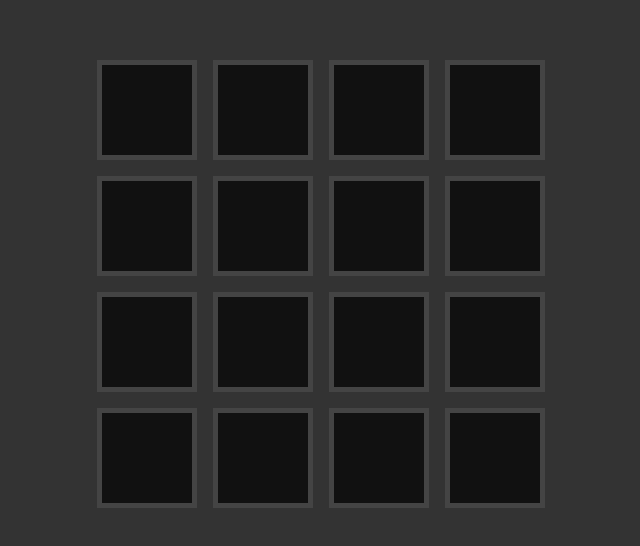
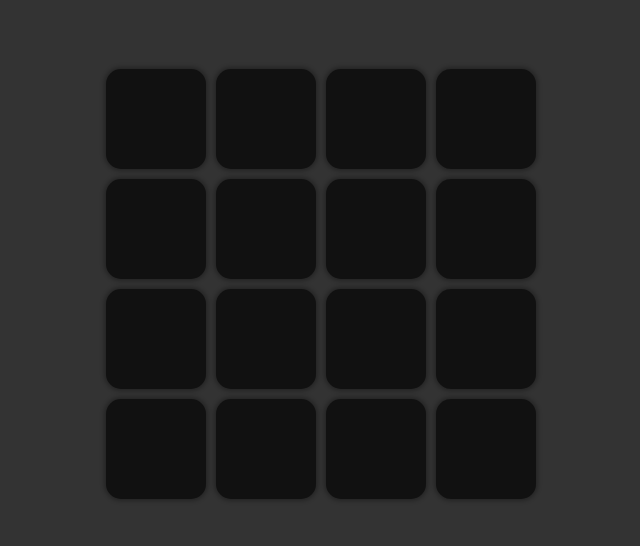
Before and after one commit to fels-san/memory-game, a plain HTML site: page index.html in a window 1280 px wide. Shown: the part 116-662 px from the top of the page, without its empty margins (319-959 px from the left). Drawn offline with Linux system fonts and the light colour scheme.

Commit message:
style: update styles

```diff
--- a/styles.css
+++ b/styles.css
@@ -18,7 +18,7 @@ body {
 .tiles {
   display: grid;
   grid-template-columns: repeat(4, 1fr);
-  gap: 16px;
+  gap: 10px;
   width: max-content;
   margin: 48px auto;
 }
@@ -26,7 +26,9 @@ body {
 .tile {
   height: 100px;
   width: 100px;
-  border: 5px solid #444444;
+  border-radius: 15px;
+  box-shadow: 0px 0px 4px 2px rgba(0, 0, 0, 0.3);
   background: #111111;
   cursor: pointer;
+  transition: 0.9s ease;
 }
```
